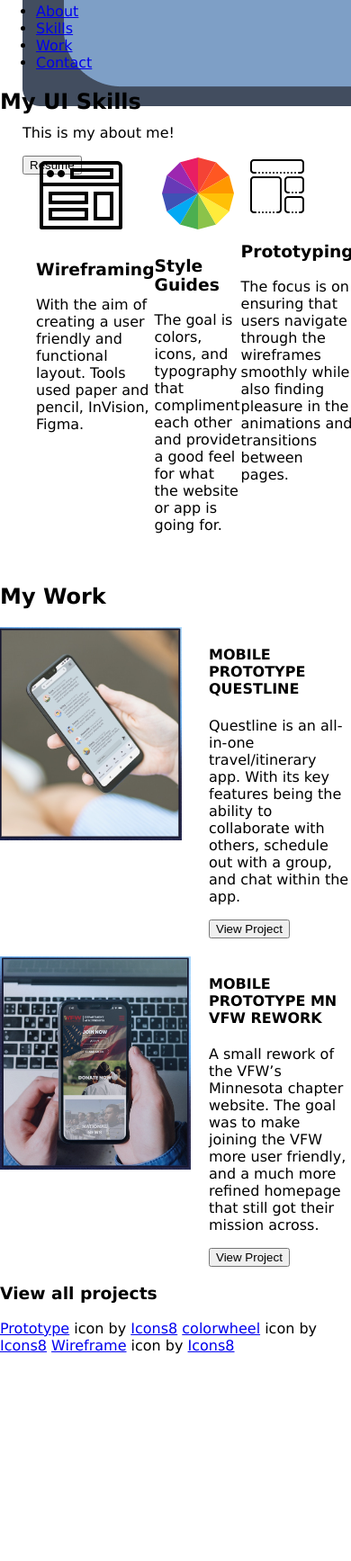
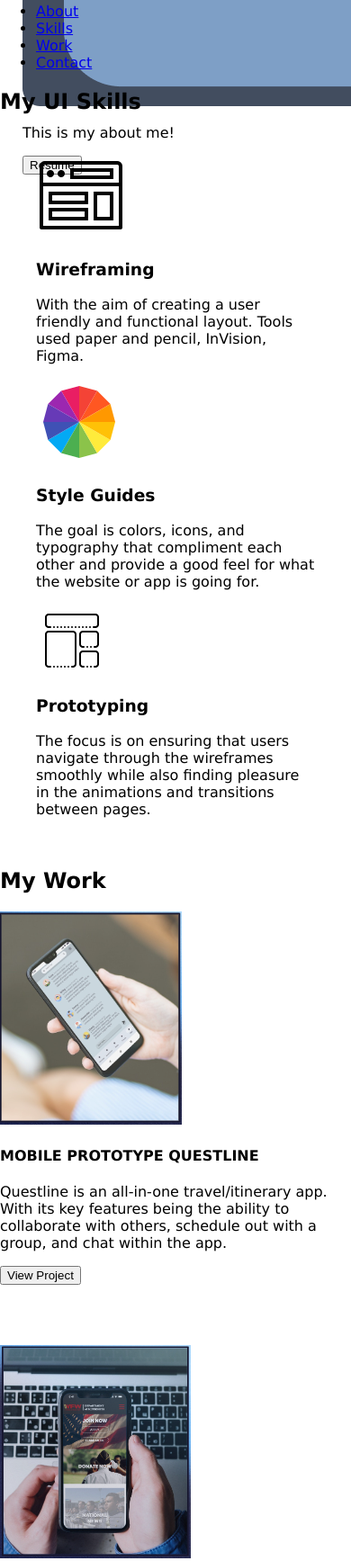
Before and after one commit to gnwll/UX_UI_HW_18, a plain HTML site: page index.html in a window 390 px wide. Shown: the part 1072-2807 px from the top of the page at 90% size. Before the commit the page ends 2577 px from the top, so only its background shows below. Drawn offline with Linux system fonts and the light colour scheme; files that its build step writes are made by us from their sources.

Commit message:
updated index and css

```diff
--- a/css/styles.css
+++ b/css/styles.css
@@ -57,9 +57,16 @@ body {
 /* Work Section Styles */
 .workGrid {
     display: grid;
+    grid-template-rows: repeat(2, 1fr);
+    grid-template-columns: 1fr 1fr;
     grid-template-areas:
-    "project1 project2";
-    grid-gap: 20px;
+        "Questline VFWRework";
+}
+
+.project {
+    background-color: #f0f0f0;
+    padding: 20px;
+    margin: 10px;
 }
 
 .project:nth-child(1) {
@@ -69,3 +76,23 @@ body {
 .project:nth-child(2) {
     grid-area: VFW rework;
 }
+
+/* Mobile Media Query */
+@media screen and (max-width: 600px) {
+    /* Flex Container for Mobile */
+    .flexContainer {
+        flex-direction: column;
+    }
+
+    .skill {
+        width: 100%;
+    }
+
+    .workGrid {
+        grid-template-areas:
+            "Questline"
+            "VFWRework";
+        grid-template-rows: repeat(4, 1fr);
+        grid-template-columns: 1fr;
+    }
+}
```
Also changed, not shown: index.html (+1 -1 lines).
